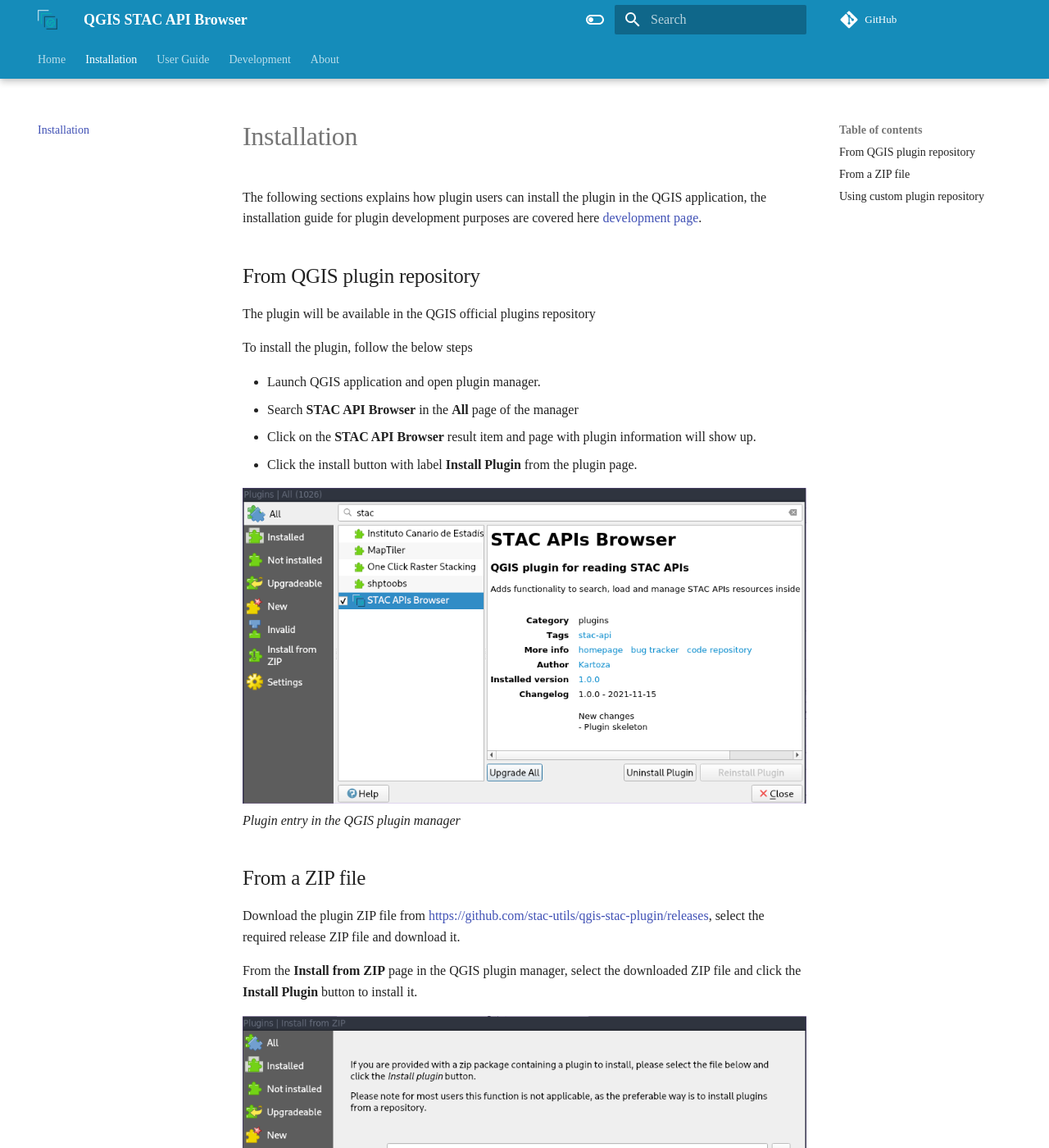
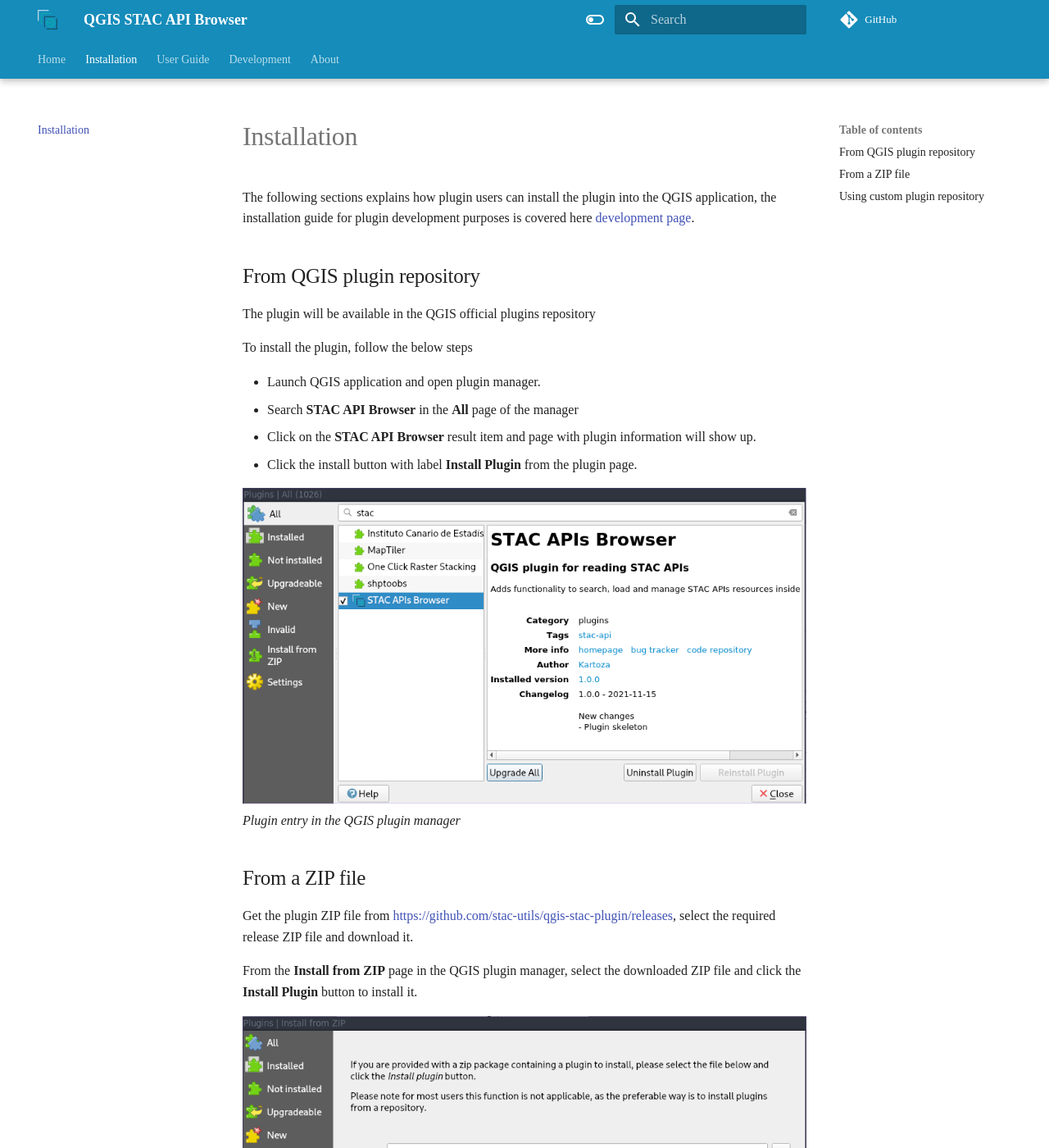
Before and after one commit to stac-utils/qgis-stac-plugin, an MkDocs documentation site: the page built from docs/installation.md, in a window 1280 px wide and 1400 px high. Shown: the whole window at 82% size. Built offline with MkDocs 1.6.1 and Material for MkDocs 9.7.7, drawn with Linux system fonts in a browser that asks for light colours; comment, search, counter and statistics services are not loaded; some of the changed text lies outside the part shown.

Commit message:
minor doc changes

```diff
--- a/docs/installation.md
+++ b/docs/installation.md
@@ -1,6 +1,6 @@
 # Installation
-The following sections explains how plugin users can install the plugin in the QGIS application, the
-installation guide for plugin development purposes are covered here [development page](./development).
+The following sections explains how plugin users can install the plugin into the QGIS application, the
+installation guide for plugin development purposes is covered here [development page](./development).
 
 ## From QGIS plugin repository
 The plugin will be available in the QGIS official plugins repository
@@ -17,7 +17,7 @@
 
 ## From a ZIP file
 
-Download the plugin ZIP file from [https://github.com/stac-utils/qgis-stac-plugin/releases](https://github.com/stac-utils/qgis-stac-plugin/releases), select the required
+Get the plugin ZIP file from [https://github.com/stac-utils/qgis-stac-plugin/releases](https://github.com/stac-utils/qgis-stac-plugin/releases), select the required
 release ZIP file and download it.
 
 From the **Install from ZIP** page in the QGIS plugin manager, select the downloaded ZIP file and click the
```
Also changed, not shown: other parts of docs/installation.md (+2 -2 lines).
